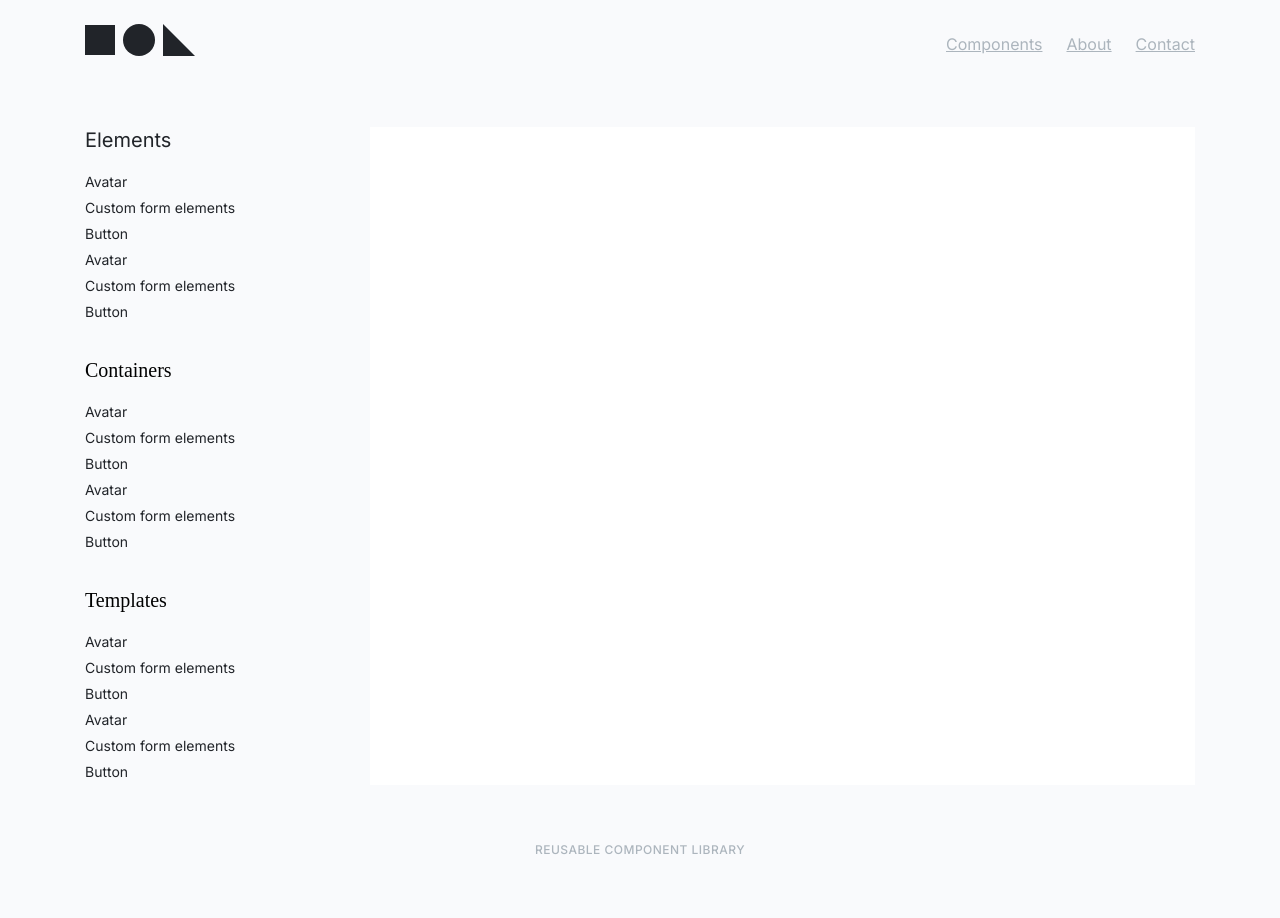
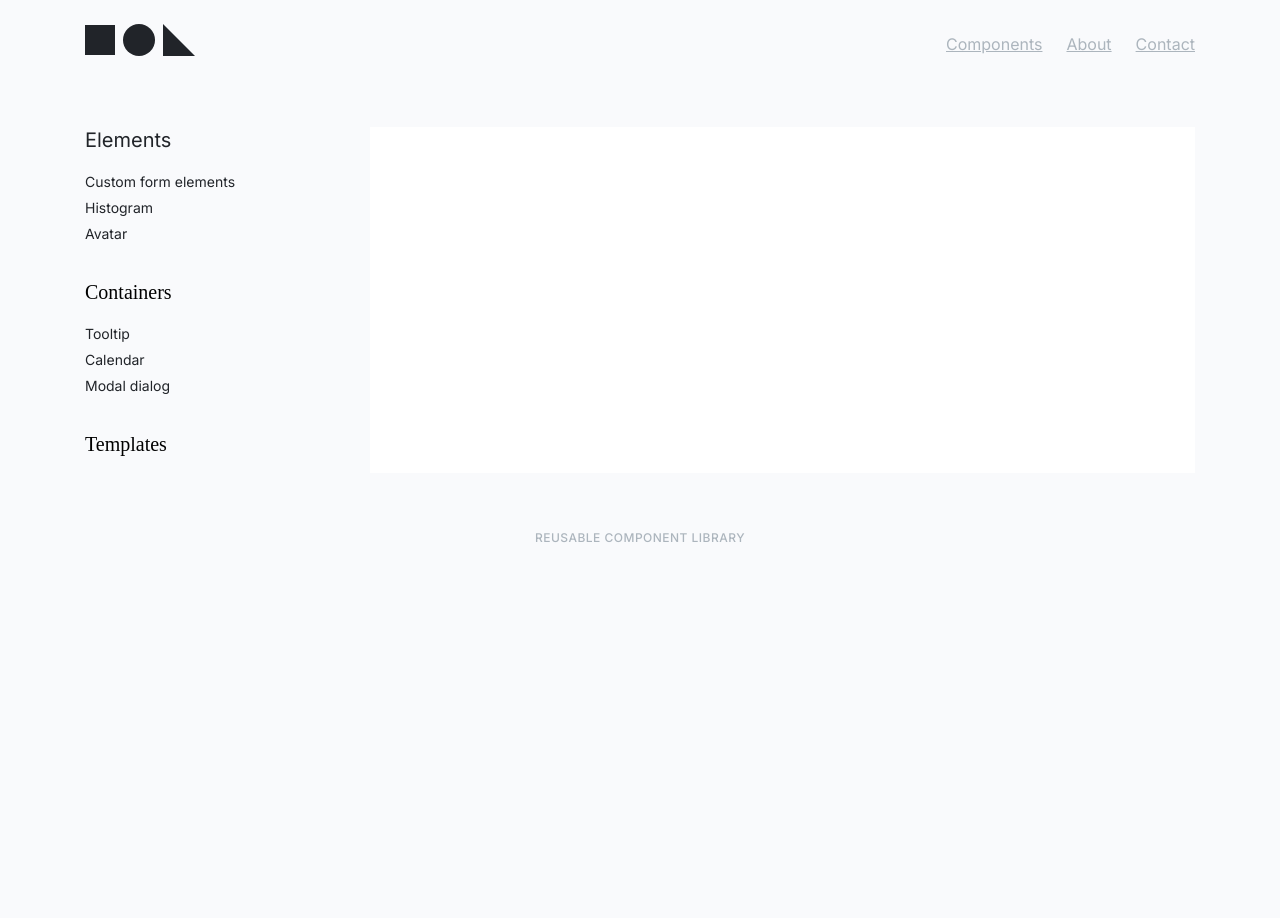
Before and after one commit to js-tasks-ru/htmlcss-20210610_yanina4, a website: page index-components.html in a window 1280 px wide. After the commit the page ends 800 px from the top, so only its background shows below. Drawn offline with Linux system fonts and the light colour scheme.

Commit message:
css-postcss

```diff
--- a/assets/css/main.scss
+++ b/assets/css/main.scss
@@ -9,6 +9,21 @@
 @import '../../components/page/page.scss';
 @import '../../components/preview/preview.scss';
 @import '../../components/tabs/tabs.scss';
+@import '../../03-lection1/01-button/button.scss';
+@import '../../03-lection1/02-accordion/accordion.scss';
+@import '../../04-lection2/01-histogram/histogram.scss';
+@import '../../04-lection2/02-skeleton/skeleton.scss';
+@import '../../05-lection3/01-tooltip/tooltip.scss';
+@import '../../05-lection3/02-modal/modal.scss';
+@import '../../05-lection3/03-calendar/calendar.scss';
+@import '../../06-lection4/01-avatar/avatar.scss';
+@import '../../07-lection5/01-checkbox/checkbox.scss';
+@import '../../07-lection5/02-radio/radio.scss';
+@import '../../07-lection5/03-toggler/toggler.scss';
+@import '../../07-lection5/04-input/input.scss';
+
+
+
 
 
 :root {
--- a/components/page/page.scss
+++ b/components/page/page.scss
@@ -1,22 +1,29 @@
-.page__main {
+.page {
+    &__main {
         background: var(--background-layout);
         border-bottom: 1px solid var(--grey-2);
+
+        @media  screen and (min-width: 768px) {
+            &_component {
+                padding: 0 16px;
+            }
+        }
     }
 
     @media  screen and (min-width: 768px) {
-    .page__box {
+        &__box {
             max-width: 1110px;
             margin: 0 auto;
         }
 
-    .page_component {
+        &_component {
             display: grid;
             grid-template-rows: auto 1fr auto;
             grid-row-gap: 56px;
             background: var(--background-layout);
         }
 
-    .page__inner {
+        &__inner {
             display: grid;
             grid-template-columns: auto 1fr;
             grid-column-gap: 56px;
@@ -24,3 +31,4 @@
             width: 100%;
         }
     }
+}
--- a/index-components.html
+++ b/index-components.html
@@ -32,26 +32,14 @@
                 <div class="page__inner">
                     <div class="menu">
                         <p class="menu__list menu__list_chapter">Elements</p>
+                        <a href="#" class="menu__list menu__list_link">Custom form elements</a>
+                        <a href="#" class="menu__list menu__list_link">Histogram</a>
                         <a href="#" class="menu__list menu__list_link">Avatar</a>
-                        <a href="#" class="menu__list menu__list_link">Custom form elements</a>
-                        <a href="#" class="menu__list menu__list_link">Button</a>
-                        <a href="#" class="menu__list menu__list_link">Avatar</a>
-                        <a href="#" class="menu__list menu__list_link">Custom form elements</a>
-                        <a href="#" class="menu__list menu__list_link">Button</a>
                         <p class="menu__list_chapter">Containers</p>
-                        <a href="#" class="menu__list menu__list_link">Avatar</a>
-                        <a href="#" class="menu__list menu__list_link">Custom form elements</a>
-                        <a href="#" class="menu__list menu__list_link">Button</a>
-                        <a href="#" class="menu__list menu__list_link">Avatar</a>
-                        <a href="#" class="menu__list menu__list_link">Custom form elements</a>
-                        <a href="#" class="menu__list menu__list_link">Button</a>
+                        <a href="#" class="menu__list menu__list_link">Tooltip</a>
+                        <a href="#" class="menu__list menu__list_link">Calendar</a>
+                        <a href="#" class="menu__list menu__list_link">Modal dialog</a>
                         <p class="menu__list_chapter">Templates</p>
-                        <a href="#" class="menu__list menu__list_link">Avatar</a>
-                        <a href="#" class="menu__list menu__list_link">Custom form elements</a>
-                        <a href="#" class="menu__list menu__list_link">Button</a>
-                        <a href="#" class="menu__list menu__list_link">Avatar</a>
-                        <a href="#" class="menu__list menu__list_link">Custom form elements</a>
-                        <a href="#" class="menu__list menu__list_link">Button</a>
                     </div>
                     <div class="component"></div>
                 </div>
```
Also changed, not shown: index.html (+2 -2 lines), build/index.css, components/page/page.css, 1 other file. Lines whose indentation alone changed are shown as unchanged.
